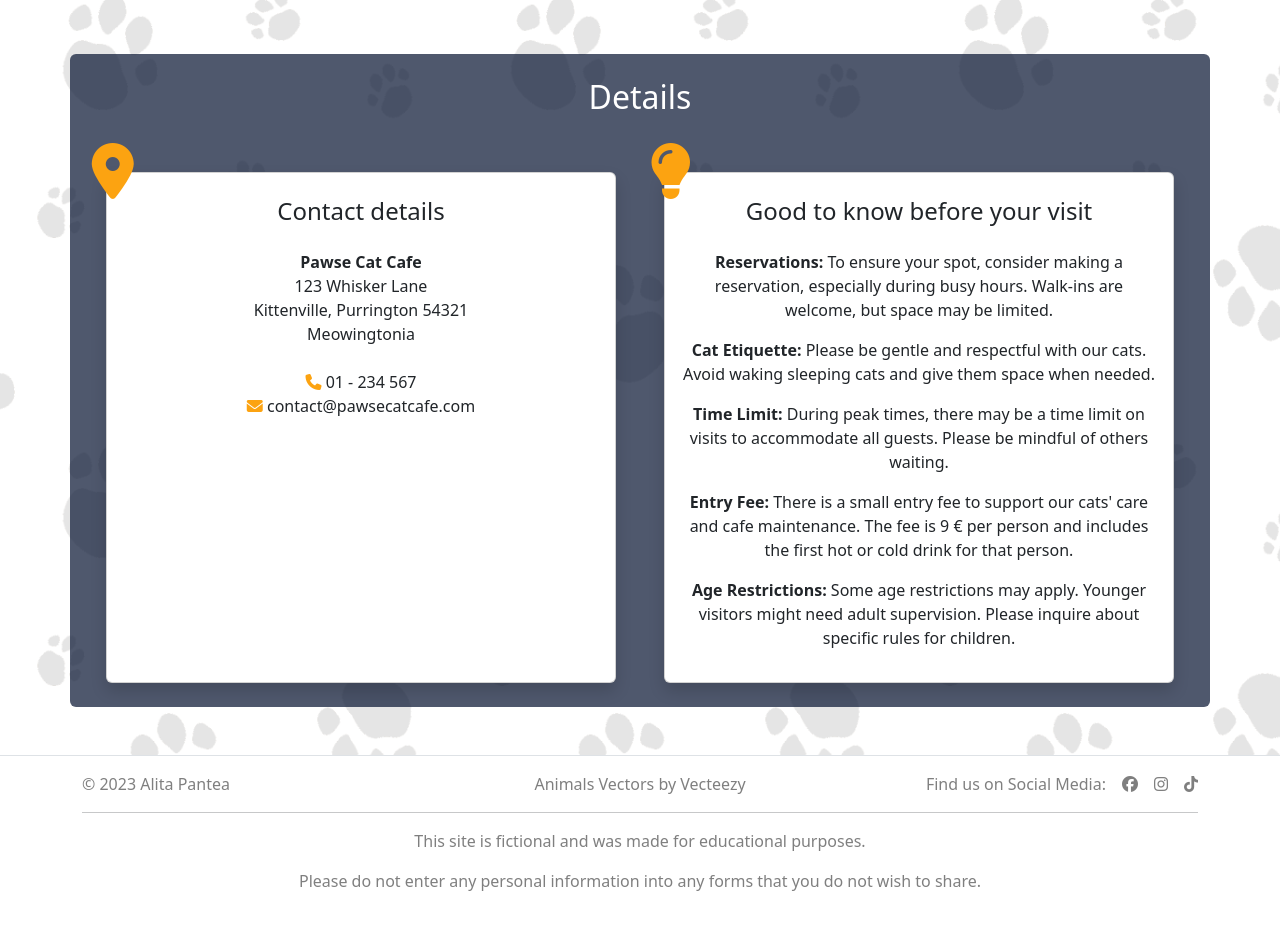
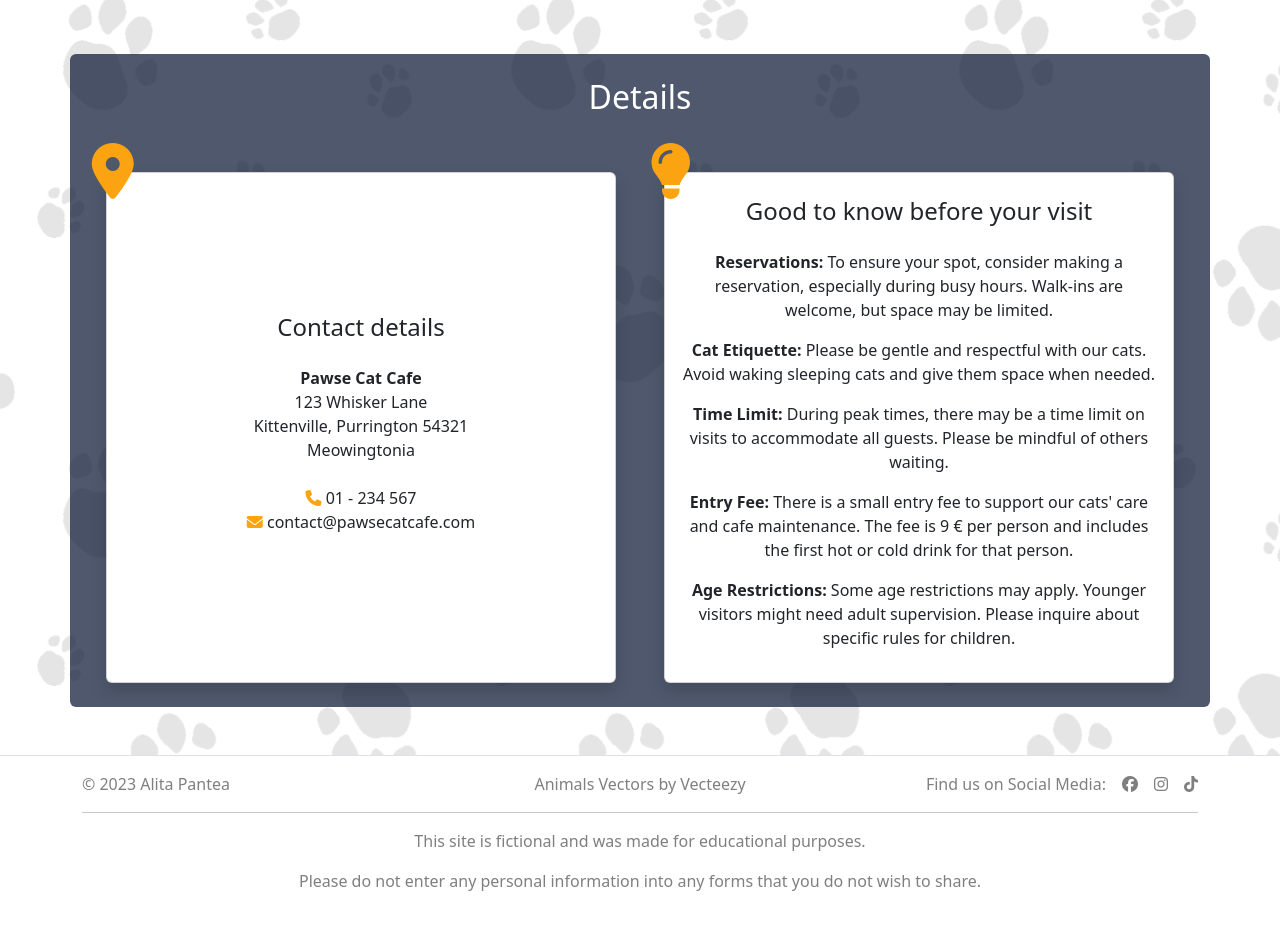
Before and after one commit to hashtag-squirrel/pawse, a Django app: page / in a window 1280 px wide. Shown: the part 2101-3026 px from the top of the page. Run offline with Django 3.2, Linux system fonts and the light colour scheme; some libraries are stand-ins or nearby versions.

Commit message:
Adjust columns for contact section on small screen sizes

```diff
--- a/templates/index.html
+++ b/templates/index.html
@@ -94,10 +94,10 @@
         </div>
     <div class="row d-flex justify-content-between align-items-center">
         <div class="col ">
-            <div class="row row-cols-1 row-cols-sm-2 g-5 p-4 text-center">
+            <div class="row row-cols-1 row-cols-lg-2 g-5 p-4 text-center">
                 <div class="col">
                     <div class="card h-100 shadow" id="address">
-                        <div class="card-body d-flex flex-column pt-4">
+                        <div class="card-body d-flex flex-column pt-4 justify-content-center">
                             <h4 class="mb-4 card-title">Contact details</h4>
                             <p class="mb-4">
                                 <strong>Pawse Cat Cafe</strong><br>
```
Also changed, not shown: README.md.
